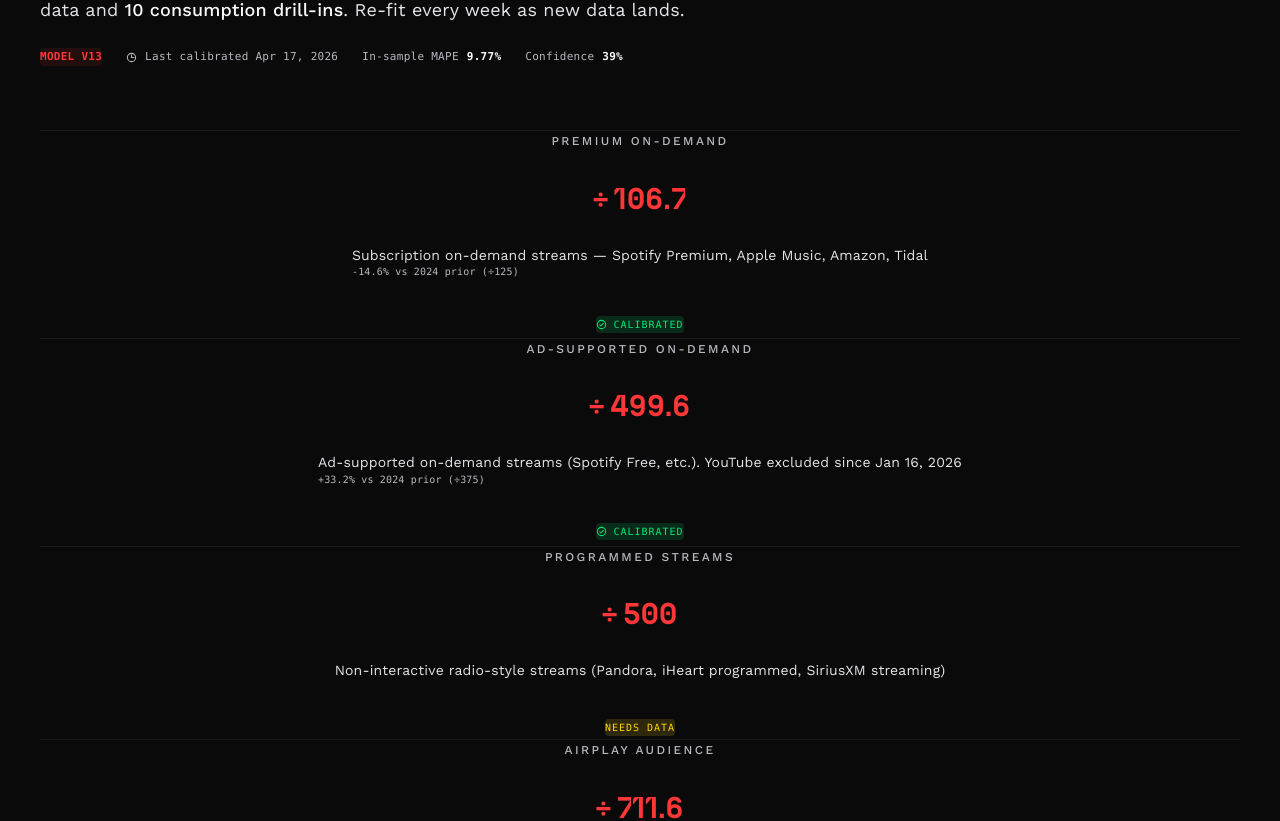
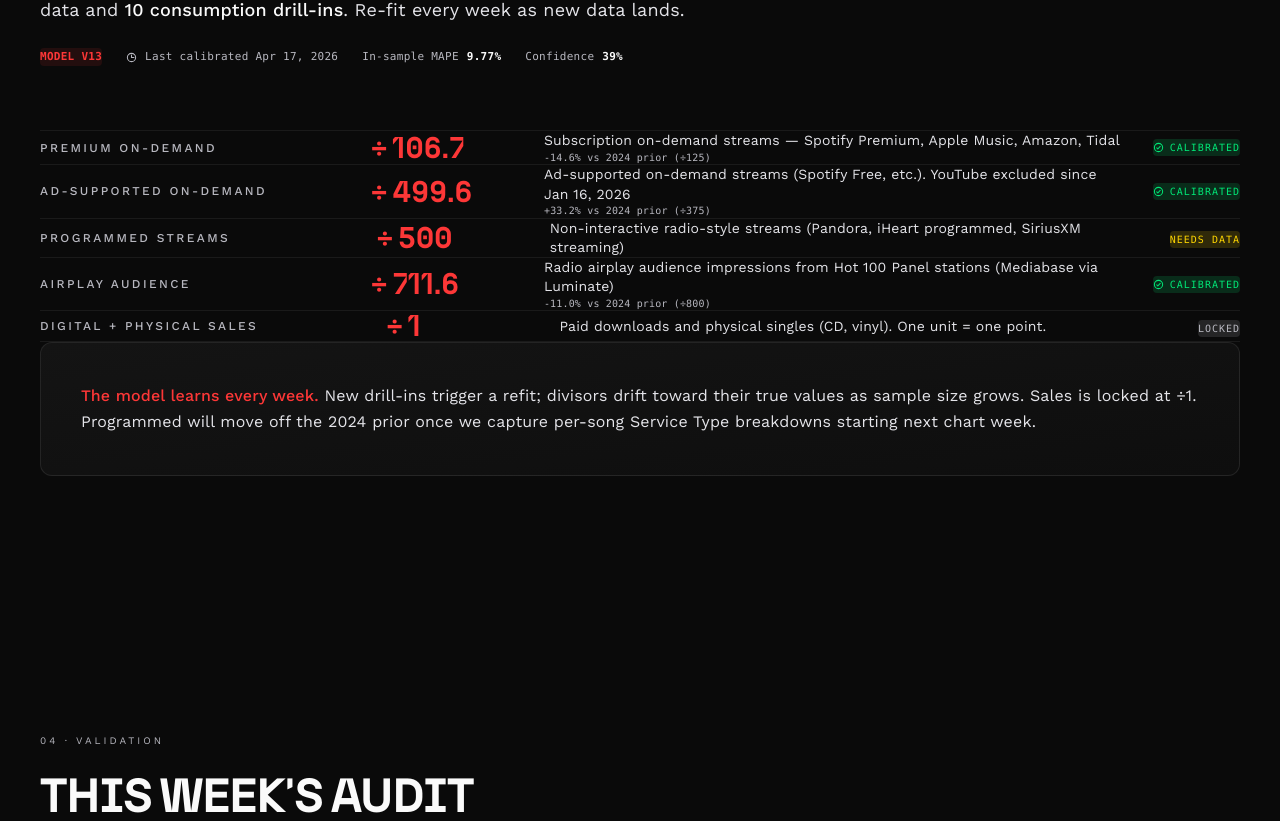
Before and after one commit to geoffshames/chart-control, a Next.js app: page / in a window 1280 px wide. Shown: the part 3160-3981 px from the top of the page. Built offline with nearby package versions, Linux system fonts and the light colour scheme.

Commit message:
Force all md:* display utilities to win cascade order (fixes Methodology stacking on desktop)

```diff
--- a/src/app/globals.css
+++ b/src/app/globals.css
@@ -415,3 +415,19 @@ input[type="number"]::-webkit-inner-spin-button {
   .md\:gap-10 { gap: 2.5rem; }
   .md\:gap-12 { gap: 3rem; }
 }
+
+/* =========================================================================
+ * CASCADE OVERRIDE — all responsive display utilities must win over non-
+ * responsive ones regardless of source order. This fixes repeating bugs
+ * where `flex flex-col md:grid` stayed as flex on desktop because `.flex`
+ * was declared later in the safelist than `.md:grid`.
+ * ========================================================================= */
+@media (min-width: 768px) {
+  .md\:hidden { display: none !important; }
+  .md\:block { display: block !important; }
+  .md\:flex { display: flex !important; }
+  .md\:inline-flex { display: inline-flex !important; }
+  .md\:grid { display: grid !important; }
+  .md\:inline-block { display: inline-block !important; }
+  .md\:inline { display: inline !important; }
+}
```
